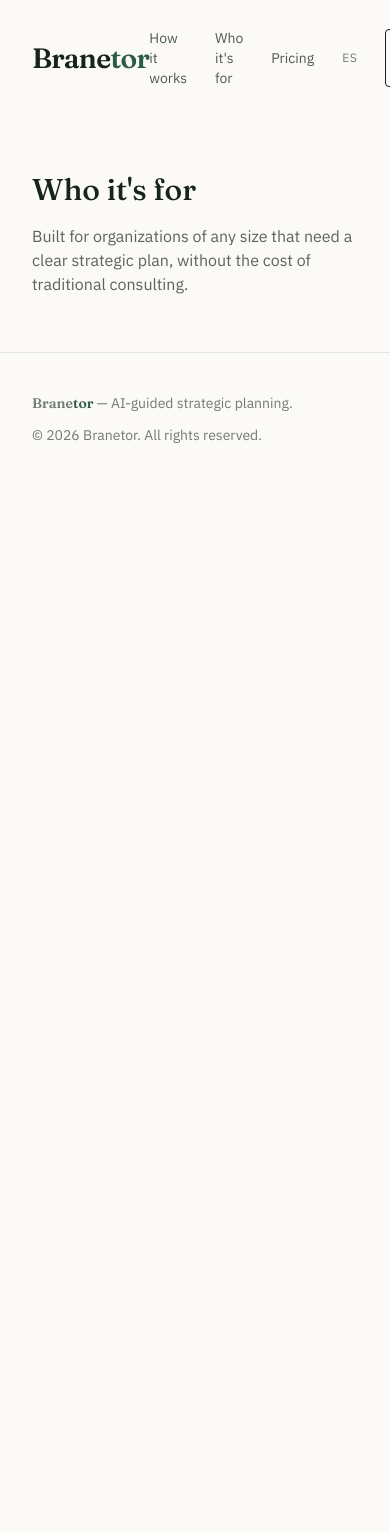
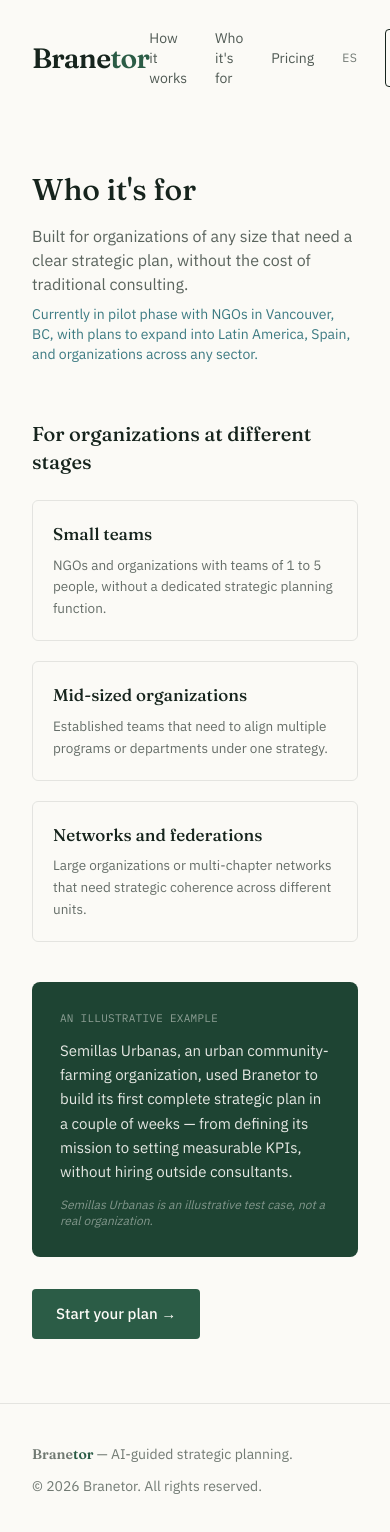
Before and after one commit to JJOrganizational-advisor/branetor-web, a Next.js app: page /en/para-quien in a window 390 px wide. Shown: the top 1532 px of the page. Before the commit the page ends 844 px from the top, so only its background shows below. Built offline with nearby package versions, Linux system fonts and the light colour scheme.

Commit message:
Completar contenido de la página Para Quién

```diff
--- a/app/[locale]/para-quien/page.tsx
+++ b/app/[locale]/para-quien/page.tsx
@@ -9,17 +9,53 @@
   params: { locale: string };
 }) {
   setRequestLocale(locale);
+  const t = useTranslations("whoForPage");
 
-  const t = useTranslations("whoForPage");
+  const segments = ["seg1", "seg2", "seg3"] as const;
 
   return (
     <main>
       <Nav />
-      <section className="max-w-[1080px] mx-auto px-8 py-14">
+      <section className="max-w-[1080px] mx-auto px-8 pt-14 pb-4">
         <h1 className="font-display font-medium text-3xl mb-4">{t("title")}</h1>
-        <p className="text-ink/70 max-w-[560px]">{t("intro")}</p>
-        {/* TODO: segmentos de organización + caso de uso Semillas Urbanas — Paso 4b */}
+        <p className="text-ink/70 max-w-[560px] mb-2">{t("intro")}</p>
+        <p className="text-sm text-teal">{t("futureNote")}</p>
       </section>
+
+      <section className="max-w-[1080px] mx-auto px-8 py-10">
+        <h2 className="font-display font-medium text-xl mb-6">
+          {t("segmentsHeading")}
+        </h2>
+        <div className="grid grid-cols-1 md:grid-cols-3 gap-5">
+          {segments.map((s) => (
+            <div key={s} className="border border-ink/10 rounded-md p-5">
+              <h3 className="font-display font-medium text-[17px] mb-2">
+                {t(`${s}Title`)}
+              </h3>
+              <p className="text-[13.5px] text-ink/65 leading-relaxed">
+                {t(`${s}Desc`)}
+              </p>
+            </div>
+          ))}
+        </div>
+      </section>
+
+      <section className="max-w-[1080px] mx-auto px-8 pb-16">
+        <div className="bg-forest-dark rounded-lg p-7">
+          <div className="font-mono text-[11px] tracking-wide uppercase text-paper/50 mb-3">
+            {t("caseHeading")}
+          </div>
+          <p className="text-paper/90 text-[15px] leading-relaxed max-w-[620px] mb-3">
+            {t("caseBody")}
+          </p>
+          <p className="text-paper/45 text-xs italic">{t("caseNote")}</p>
+        </div>
+
+        <button className="bg-forest text-paper rounded px-6 py-3.5 text-[15px] font-medium mt-8">
+          {t("cta")}
+        </button>
+      </section>
+
       <Footer />
     </main>
   );
--- a/messages/en.json
+++ b/messages/en.json
@@ -66,7 +66,19 @@
   },
   "whoForPage": {
     "title": "Who it's for",
-    "intro": "Built for organizations of any size that need a clear strategic plan, without the cost of traditional consulting."
+    "intro": "Built for organizations of any size that need a clear strategic plan, without the cost of traditional consulting.",
+    "segmentsHeading": "For organizations at different stages",
+    "seg1Title": "Small teams",
+    "seg1Desc": "NGOs and organizations with teams of 1 to 5 people, without a dedicated strategic planning function.",
+    "seg2Title": "Mid-sized organizations",
+    "seg2Desc": "Established teams that need to align multiple programs or departments under one strategy.",
+    "seg3Title": "Networks and federations",
+    "seg3Desc": "Large organizations or multi-chapter networks that need strategic coherence across different units.",
+    "futureNote": "Currently in pilot phase with NGOs in Vancouver, BC, with plans to expand into Latin America, Spain, and organizations across any sector.",
+    "caseHeading": "An illustrative example",
+    "caseBody": "Semillas Urbanas, an urban community-farming organization, used Branetor to build its first complete strategic plan in a couple of weeks — from defining its mission to setting measurable KPIs, without hiring outside consultants.",
+    "caseNote": "Semillas Urbanas is an illustrative test case, not a real organization.",
+    "cta": "Start your plan →"
   },
   "pricingPage": {
     "title": "Pricing",
--- a/messages/es.json
+++ b/messages/es.json
@@ -66,7 +66,19 @@
   },
   "whoForPage": {
     "title": "Para quién",
-    "intro": "Diseñado para organizaciones de cualquier tamaño que necesitan un plan estratégico claro, sin el costo de una consultoría tradicional."
+    "intro": "Diseñado para organizaciones de cualquier tamaño que necesitan un plan estratégico claro, sin el costo de una consultoría tradicional.",
+    "segmentsHeading": "Para organizaciones en distintas etapas",
+    "seg1Title": "Equipos pequeños",
+    "seg1Desc": "ONGs y organizaciones con equipos de 1 a 5 personas, sin un área dedicada a planeación estratégica.",
+    "seg2Title": "Organizaciones medianas",
+    "seg2Desc": "Equipos establecidos que necesitan alinear varios programas o departamentos bajo una misma estrategia.",
+    "seg3Title": "Redes y federaciones",
+    "seg3Desc": "Organizaciones grandes o redes de múltiples capítulos que requieren coherencia estratégica entre distintas unidades.",
+    "futureNote": "Actualmente en fase piloto con ONGs de Vancouver, BC, con planes de expansión a Latinoamérica, España, y a organizaciones de cualquier sector.",
+    "caseHeading": "Un caso ilustrativo",
+    "caseBody": "Semillas Urbanas, una organización dedicada a la agricultura urbana comunitaria, usó Branetor para construir su primer plan estratégico completo en un par de semanas — desde definir su misión hasta establecer KPIs medibles, sin contratar una consultoría externa.",
+    "caseNote": "Semillas Urbanas es un caso ilustrativo usado para pruebas, no una organización real.",
+    "cta": "Comienza tu plan →"
   },
   "pricingPage": {
     "title": "Precios",
```
